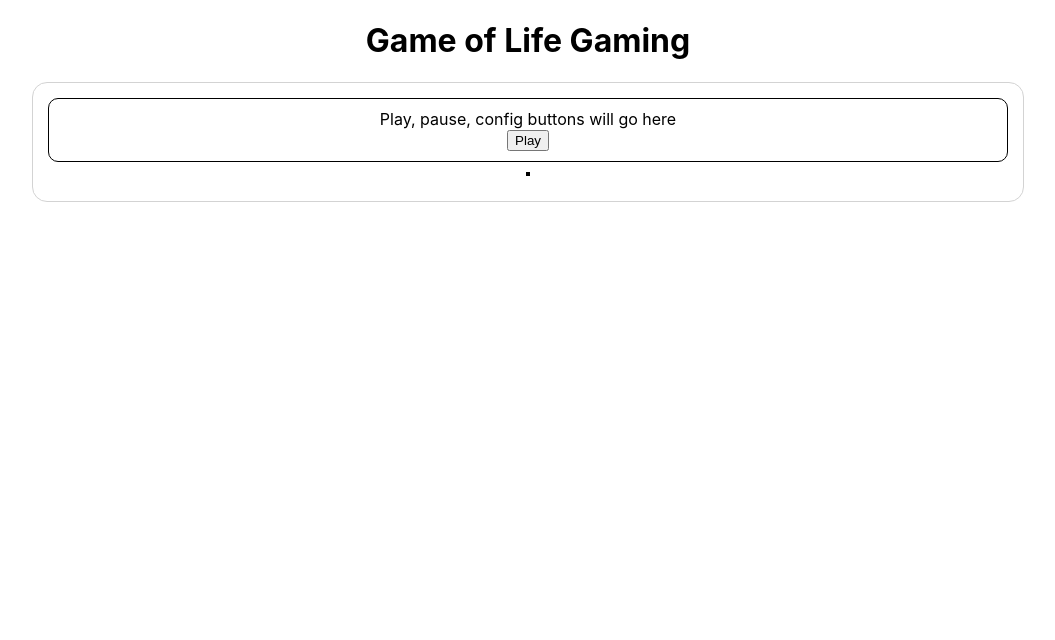
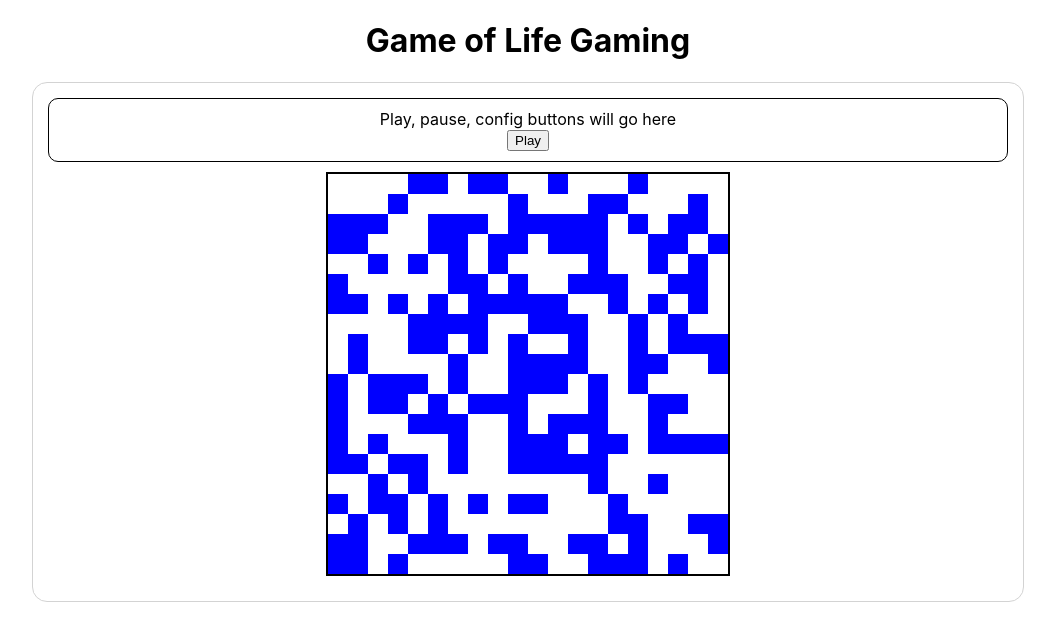
Before and after one commit to kmurphydev/kmd-gol, a React (Create React App) app: page / in a window 1280 px wide. Shown: the top 640 px of the page, without its empty margins (112-1167 px from the left). Built offline with nearby package versions, Linux system fonts and the light colour scheme.

Commit message:
added useFrameTime hook, returns a new value of frameTime in a set interval you pass in at declaration. this is used in game.component and passed down as the time prop into GameBoard, used as the sole useEffect dependency. i.e. now the gameboard is rendered based on this frametime only

```diff
--- a/src/components/game-board.component.jsx
+++ b/src/components/game-board.component.jsx
@@ -10,8 +10,6 @@ import * as GAME from '../constants/game.constants';
 // todo:
 
 
-// BUG... OR FEATURE? : pausing only stops the game on the next frame
-
 // GameBoard: handles game logic and board state for a single board. passes board state down to SquareGrid to actually render the board
 export const GameBoard = (props) => {
 
@@ -23,7 +21,7 @@ export const GameBoard = (props) => {
         }
     } = props;
 
-    const { frameTime } = config;
+    const { time } = props;
 
     const { gameState } = props;
 
@@ -32,21 +30,15 @@ export const GameBoard = (props) => {
     const { gridHeight, gridWidth } = boardSettings;
 
     useEffect(() => {
-        if (tiles === []) {
+        if (tiles.length === 0) {
             const newTiles = generateTiles(boardSettings);
             setTiles(newTiles);
         }
         else if (gameState === GAME.STATES.PLAY) {
             const newTiles = updateTiles(tiles, boardSettings);
-            setTimeout(() => {
-                //check after the timer if the gamestate is still in play
-                if (gameState === GAME.STATES.PLAY) {
-                    setTiles(newTiles);
-                }
-            }, frameTime);
+            setTiles(newTiles);
         }
-    }, [tiles, gameState])
-
+    }, [time])
 
     if (tiles === []) {
         return null;
--- a/src/components/game.component.jsx
+++ b/src/components/game.component.jsx
@@ -4,6 +4,7 @@ import { useState } from 'react';
 import { GameBoard } from './game-board.component';
 
 import * as GAME from '../constants/game.constants';
+import { useFrameTime } from '../helpers/useFrameTime.hooks';
 
 const configBarStyle = {
     border: '1px solid black',
@@ -14,24 +15,9 @@ const configBarStyle = {
 const gameBoardContainerStyle = {
     padding: '10px',
 }
-
-
-//Game: handles game logic for overall game flow. possibly later will break into Game and GameLevel but not sure
-export const Game = (props) => {
-    const config = {
-        aliveColor: 'blue',
-        emptyColor: 'white',
-        gridSizeVh: 50,
-        frameTime: 660.66667
-    };
-
-    const [gameState, setGameState] = useState(GAME.STATES.PAUSE);
-
-
-    const renderButton = () => {
+const renderButton = (gameState, setGameState) => {
 
     if (gameState === GAME.STATES.PLAY) {
-
         return (
             <button
                 onClick={(e) => {
@@ -41,7 +27,6 @@ export const Game = (props) => {
                 Pause
             </button>
         )
-
 
     } else if (gameState === GAME.STATES.PAUSE) {
         return (
@@ -59,6 +44,18 @@ export const Game = (props) => {
 
 }
 
+//Game: handles game logic for overall game flow. possibly later will break into Game and GameLevel but not sure
+export const Game = (props) => {
+    const config = {
+        aliveColor: 'blue',
+        emptyColor: 'white',
+        gridSizeVh: 50,
+        frameLength: 300
+    };
+
+    const [gameState, setGameState] = useState(GAME.STATES.PAUSE);
+
+    const frameTime = useFrameTime(config.frameLength);
 
     const boardSettings = {
         gridHeight: 20,
@@ -73,12 +70,13 @@ export const Game = (props) => {
                     Play, pause, config buttons will go here
                 </div>
                 <div>{
-                    renderButton()
+                    renderButton(gameState, setGameState)
                 }
                 </div>
             </div>
             <div style={gameBoardContainerStyle}>
                 <GameBoard
+                    time={frameTime}
                     gameState={gameState}
                     setGameState={setGameState}
                     config={config} boardSettings={boardSettings} />
--- /dev/null
+++ b/src/helpers/useFrameTime.hooks.js
@@ -0,0 +1,20 @@
+import React from "react";
+
+export const useFrameTime = (frameLength = 0) => {
+    const [frameTime, setFrameTime] = React.useState(0);
+
+    React.useEffect(() => {
+        let frameId
+        const frame = time => {
+
+            // console.log(time - frameTime);
+            if (time - frameTime > frameLength) {
+                setFrameTime(time);
+            }
+            frameId = requestAnimationFrame(frame)
+        }
+        requestAnimationFrame(frame);
+        return () => cancelAnimationFrame(frameId);
+    }, [frameTime]);
+    return frameTime;
+}
```
Lines whose indentation alone changed are shown as unchanged.
